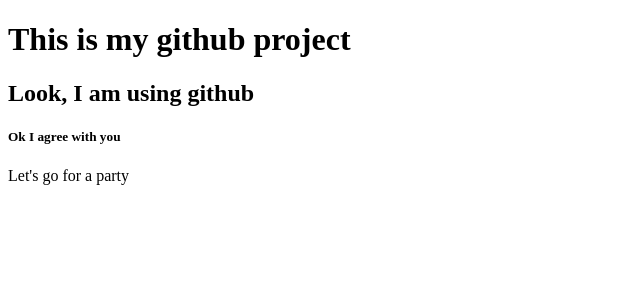
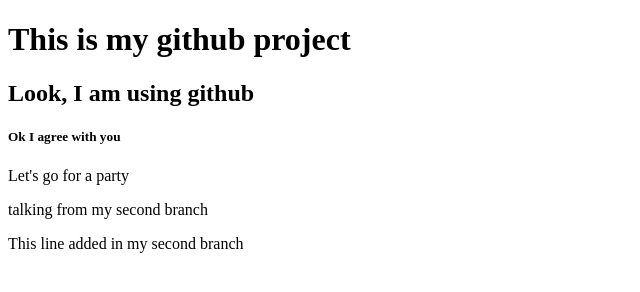
Before and after one commit to Nazmul017/my-first-website, a plain HTML site: page index.html in a window 1280 px wide. Shown: the whole page, without its empty margins (0-640 px from the left). Drawn offline with Linux system fonts and the light colour scheme.

Commit message:
learning about second branch

```diff
--- a/index.html
+++ b/index.html
@@ -11,5 +11,7 @@
     <h2>Look, I am using github</h2>
     <h5>Ok I agree with you</h5>
     <P>Let's go for a party</P>
+    <p>talking from my second branch</p>
+    <p>This line added in my second branch</p>
 </body>
 </html>
```
